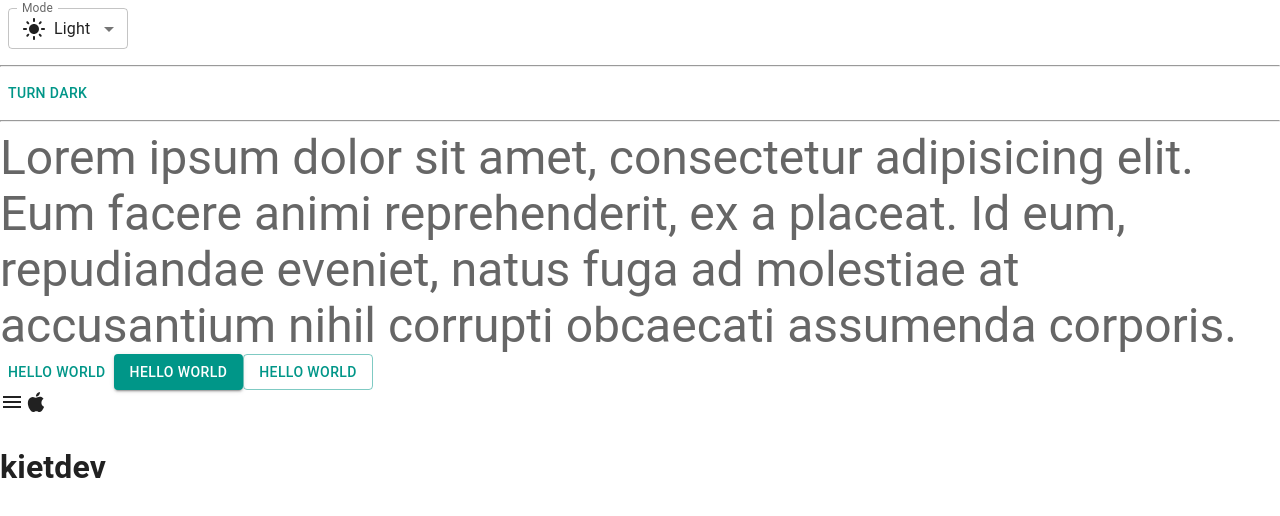
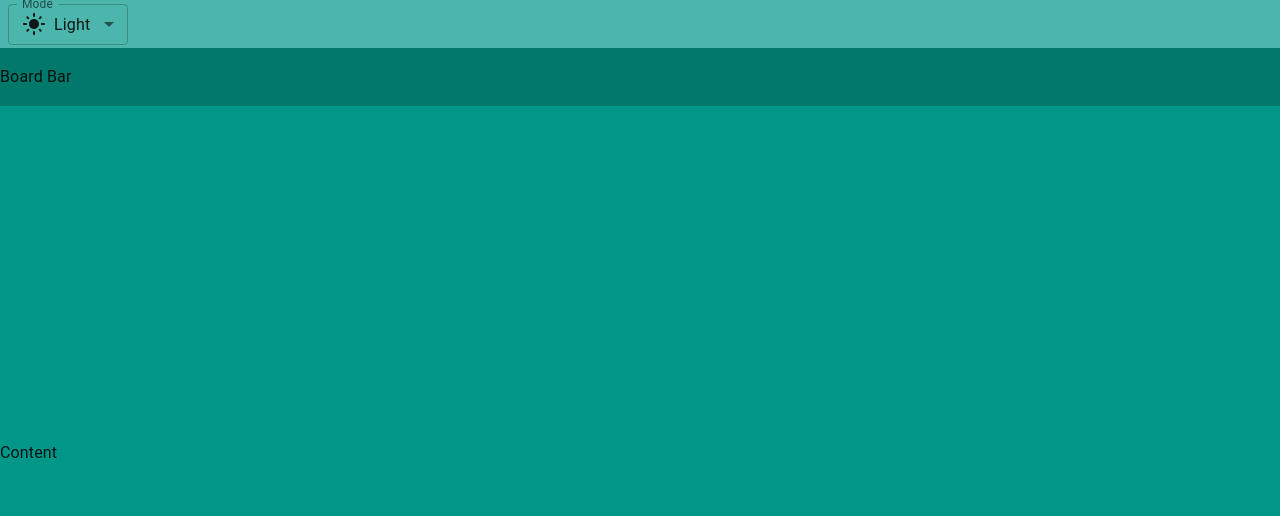
Before and after one commit to awtichcoder/Trello-Web, a React (Vite) app: page / in a window 1280 px wide. Shown: the top 516 px of the page. Built offline with nearby package versions, Linux system fonts and the light colour scheme.

Commit message:
done cau truc co ban cua web

```diff
--- a/index.html
+++ b/index.html
@@ -15,7 +15,7 @@
   </head>
   <body>
     <div id="root"></div>
-    <h1>kietdev</h1>
+
     <script type="module" src="/src/main.jsx"></script>
   </body>
 </html>
--- /dev/null
+++ b/src/App.css
@@ -0,0 +1,7 @@
+.Mode {
+  display: flex;
+  align-items: center;
+}
+.ModeFont {
+  margin-left: 8px;
+}
--- a/src/App.jsx
+++ b/src/App.jsx
@@ -1,9 +1,4 @@
-import Button from '@mui/material/Button'
-import MenuIcon from '@mui/icons-material/Menu'
-import AppleIcon from '@mui/icons-material/Apple'
-import Typography from '@mui/material/Typography'
 import { useColorScheme } from '@mui/material/styles'
-import { useMediaQuery } from '@mui/material'
 import InputLabel from '@mui/material/InputLabel'
 import MenuItem from '@mui/material/MenuItem'
 import FormControl from '@mui/material/FormControl'
@@ -11,6 +6,10 @@ import Select from '@mui/material/Select'
 import LightModeIcon from '@mui/icons-material/LightMode'
 import DarkModeOutlinedIcon from '@mui/icons-material/DarkModeOutlined'
 import SettingsBrightnessIcon from '@mui/icons-material/SettingsBrightness'
+import './App.css'
+import Container from '@mui/material/Container'
+import Box from '@mui/material/Box'
+
 function ModeSelect() {
   const { mode, setMode } = useColorScheme()
 
@@ -31,21 +30,21 @@ function ModeSelect() {
         onChange={handleChange}
       >
         <MenuItem value="light">
-            <div style={{ display: 'flex', alignItems: 'center' }}>
-              <LightModeIcon />
-              <span style={{ marginLeft: 8 }}>Light</span>
-            </div>
+          <div className="Mode">
+            <LightModeIcon />
+            <span className="ModeFont">Light</span>
+          </div>
         </MenuItem>
         <MenuItem value="dark">
-          <div style={{ display: 'flex', alignItems: 'center' }}>
+          <div className="Mode">
             <DarkModeOutlinedIcon />
-            <span style={{ marginLeft: 8 }}>Dark</span>
+            <span className="ModeFont">Dark</span>
           </div>
         </MenuItem>
         <MenuItem value="system">
-          <div style={{ display: 'flex', alignItems: 'center' }}>
+          <div className="Mode">
             <SettingsBrightnessIcon />
-            <span style={{ marginLeft: 8 }}>System</span>
+            <span className="ModeFont">System</span>
           </div>
         </MenuItem>
       </Select>
@@ -53,43 +52,53 @@ function ModeSelect() {
   )
 }
 
-function ModeToggle() {
-  const { mode, setMode } = useColorScheme()
-  // const prefersDarkMode = useMediaQuery('(prefers-color-scheme: dark)')
-  // const prefersLightMode = useMediaQuery('(prefers-color-scheme: light)')
-  // console.log('dark', prefersDarkMode)
-  // console.log('light', prefersLightMode)
+function App() {
   return (
-    <Button
-      onClick={() => {
-        setMode(mode === 'light' ? 'dark' : 'light')
+    <Container
+      disableGutters
+      maxWidth={false}
+      sx={{
+        height: '100vh'
       }}
     >
-      {mode === 'light' ? 'Turn dark' : 'Turn light'}
-    </Button>
-  )
-}
-
-function App() {
-  return (
-    <>
-      <ModeSelect />
-      <hr />
-      <ModeToggle />
-      <hr />
-      <Typography variant="h3" color="text.secondary">
-        Lorem ipsum dolor sit amet, consectetur adipisicing elit. Eum facere
-        animi reprehenderit, ex a placeat. Id eum, repudiandae eveniet, natus
-        fuga ad molestiae at accusantium nihil corrupti obcaecati assumenda
-        corporis.
-      </Typography>
-      <Button variant="text"> hello world</Button>
-      <Button variant="contained"> hello world</Button>
-      <Button variant="outlined"> hello world</Button>
-      <br />
-      <MenuIcon />
-      <AppleIcon />
-    </>
+      <Box
+        sx={{
+          backgroundColor: 'primary.light',
+          height: (theme) => theme.trelloCustom.appBarHeight,
+          width: '100%',
+          display: 'flex',
+          alignItems: 'center'
+        }}
+      >
+        <ModeSelect />
+      </Box>
+      <Box
+        sx={{
+          backgroundColor: 'primary.dark',
+          // height: '58px', chua toi uu cho suy sao nay
+          // de bao tri cho viec co the thay doi sau nay neu can
+          height: (theme) => theme.trelloCustom.boardBarHeight,
+          width: '100%',
+          display: 'flex',
+          alignItems: 'center'
+        }}
+      >
+        Board Bar
+      </Box>
+      <Box
+        sx={{
+          backgroundColor: 'primary.main',
+          // height: 'calc(100vh - 106px)',
+          height: (theme) =>
+            `calc(100vh - ${theme.trelloCustom.appBarHeight} - ${theme.trelloCustom.boardBarHeight})`,
+          width: '100%',
+          display: 'flex',
+          alignItems: 'center'
+        }}
+      >
+        Content
+      </Box>
+    </Container>
   )
 }
 
--- a/src/theme.js
+++ b/src/theme.js
@@ -3,18 +3,24 @@ import { cyan, deepOrange, orange, red, teal } from '@mui/material/colors'
 
 //Create
 const theme = extendTheme({
+  trelloCustom: {
+    appBarHeight: '48px',
+    boardBarHeight: '58px'
+  },
   colorSchemes: {
     light: {
       palette: {
         primary: teal,
         secondary: deepOrange
       }
+      // spacing: (factor) => `${0.25 * factor}rem`
     },
     dark: {
       palette: {
         primary: cyan,
         secondary: orange
       }
+      // spacing: (factor) => `${0.25 * factor}rem`
     }
   }
   // ...other properties
```
Also changed, not shown: .eslintrc.cjs.
